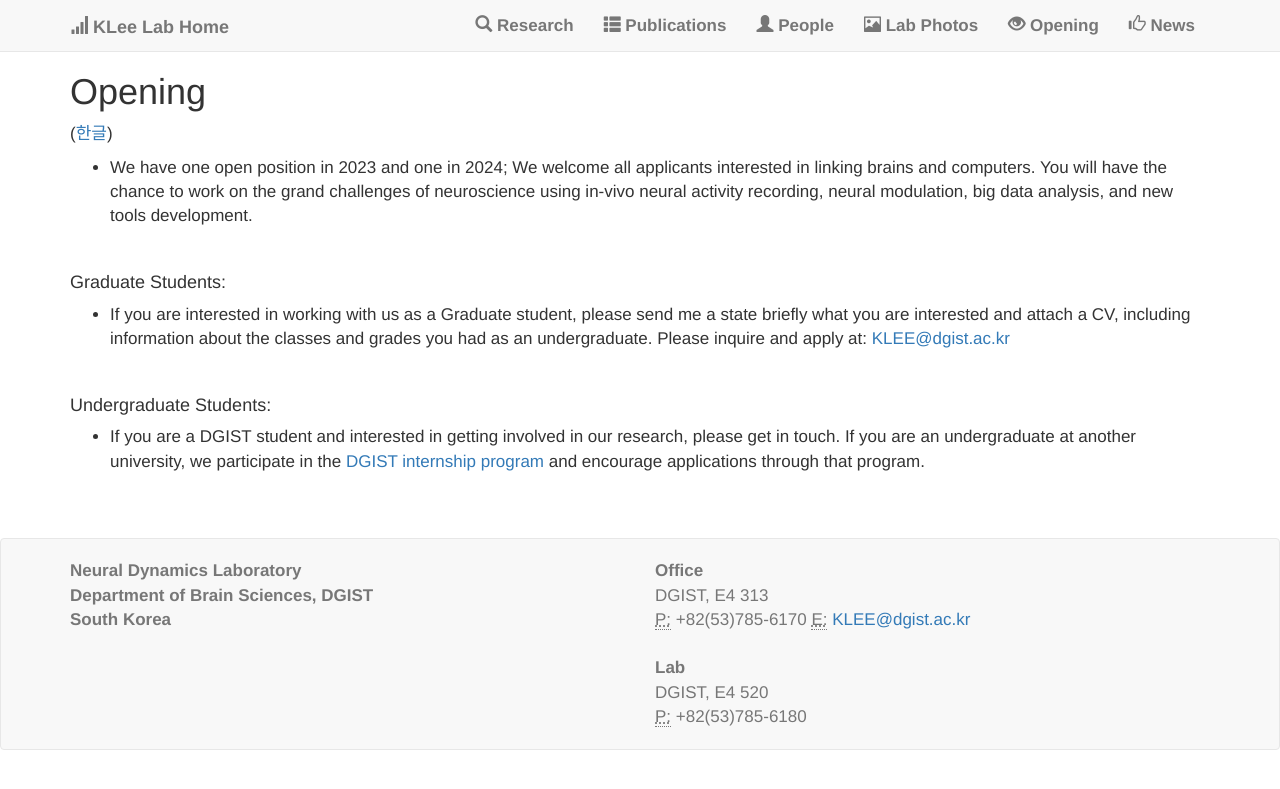
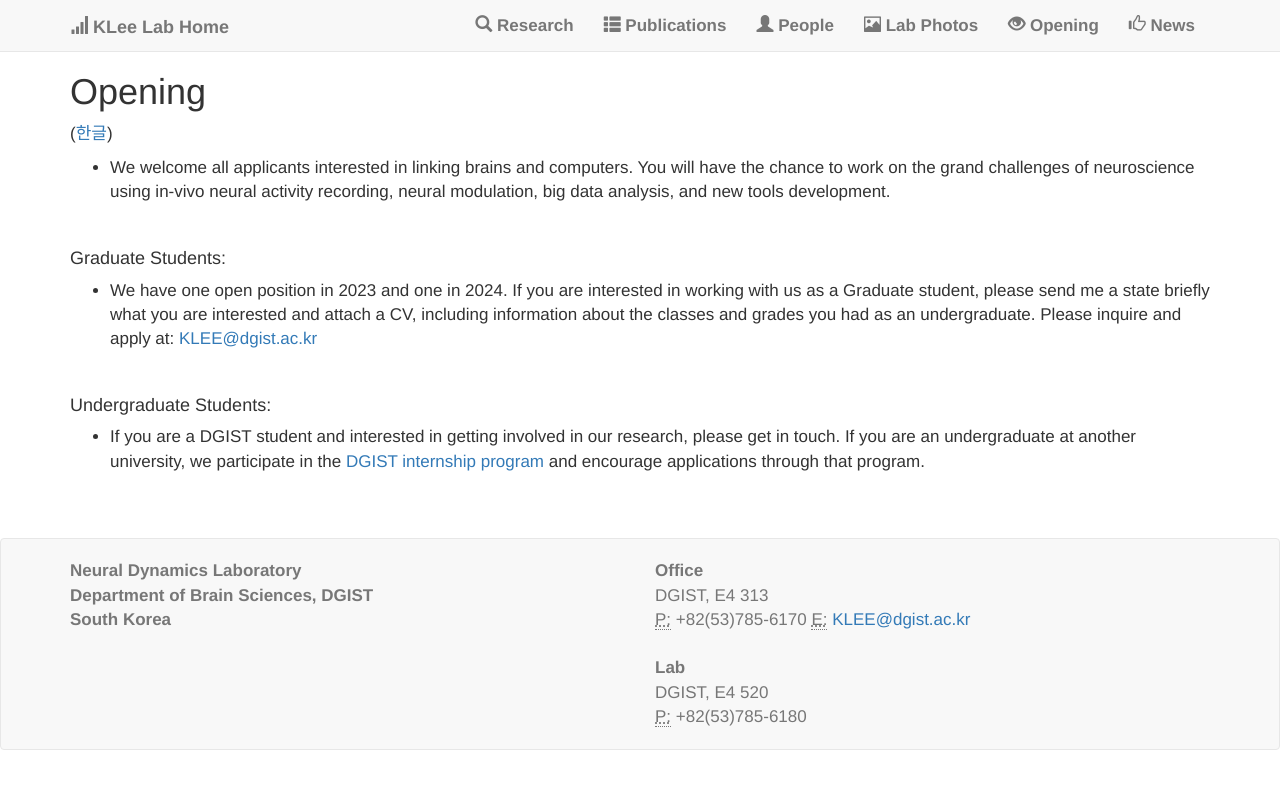
Before and after one commit to kleelab/kleelab.github.io, a Jekyll site: the page built from joinus.html, in a window 1280 px wide. Shown: the top 789 px of the page. Built offline with Jekyll 4.4.1, drawn with Linux system fonts in a browser that asks for light colours; nearby versions of some CDN libraries; a style sheet for code colours, icons or effects is not loaded.

Commit message:
Update joinus.html

```diff
--- a/joinus.html
+++ b/joinus.html
@@ -7,15 +7,14 @@ layout: default
         <h1 class="joinus">Opening</h1>
         <p> (<a href="{{ site.url }}{{ site.baseurl }}/joinusK">한글</a>)</p>
      <ul>
-     <li>
-         We have one open position in 2023 and one in 2024; We welcome all applicants interested in linking brains and computers. You will have the chance to work on the grand challenges of neuroscience using in-vivo neural activity recording, neural modulation, big data analysis, and new tools development. </p>
+     <li> We welcome all applicants interested in linking brains and computers. You will have the chance to work on the grand challenges of neuroscience using in-vivo neural activity recording, neural modulation, big data analysis, and new tools development. </p>
      </ul>
 <br>
 
         <h4>Graduate Students:</h4>
        <p>
        <ul>
-     <li> If you are interested in working with us as a Graduate student, please send me a state briefly what you are interested and attach a CV, including information about the classes and grades you had as an undergraduate. Please inquire and apply at:  <a href="mailto:KLEE@dgist.ac.kr">KLEE@dgist.ac.kr</a> </p>
+     <li> We have one open position in 2023 and one in 2024. If you are interested in working with us as a Graduate student, please send me a state briefly what you are interested and attach a CV, including information about the classes and grades you had as an undergraduate. Please inquire and apply at:  <a href="mailto:KLEE@dgist.ac.kr">KLEE@dgist.ac.kr</a> </p>
       </ul>
 <br>
 
```
